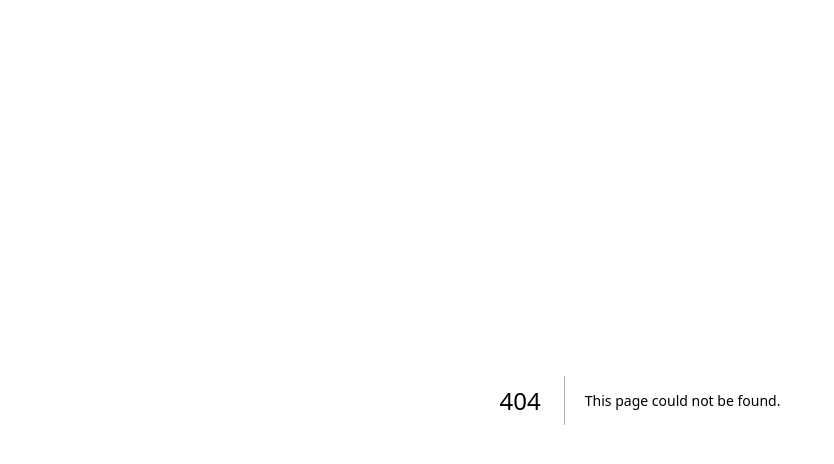
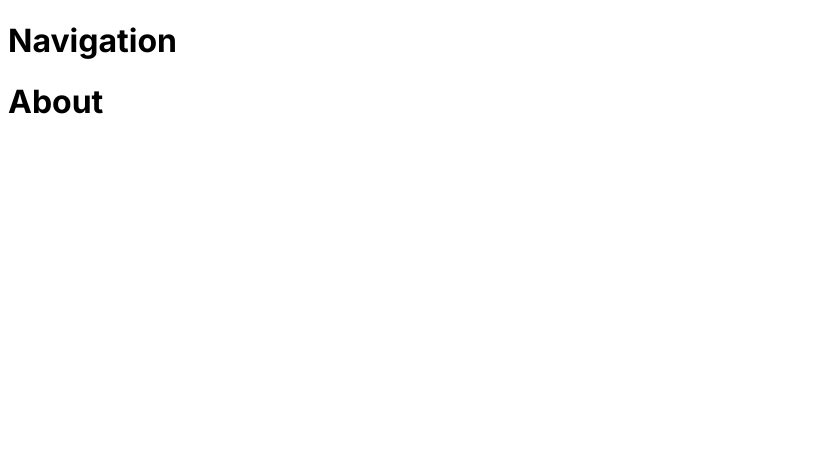
Before and after one commit to 2wisdom/seolgi-roun, a Next.js app: page /about in a window 1280 px wide. Before the commit this address had no page. Shown: the top 464 px of the page, without its empty margins (0-834 px from the left). Built offline with nearby package versions, Linux system fonts and the light colour scheme.

Commit message:
page 구성

```diff
--- /dev/null
+++ b/src/app/(pages)/about/page.tsx
@@ -0,0 +1,9 @@
+import React from "react";
+
+export default function About() {
+  return (
+    <div>
+      <h1>About</h1>
+    </div>
+  );
+}
--- a/src/app/layout.tsx
+++ b/src/app/(pages)/layout.tsx
@@ -1,4 +1,5 @@
 import { Inter } from "next/font/google";
+import Navbar from "../components/navbar";
 
 const inter = Inter({ subsets: ["latin"] });
 
@@ -14,7 +15,10 @@ export default function RootLayout({
 }) {
   return (
     <html lang="ko">
-      <body className={inter.className}>{children}</body>
+      <body className={inter.className}>
+        <Navbar />
+        {children}
+      </body>
     </html>
   );
 }
--- /dev/null
+++ b/src/app/components/navbar.tsx
@@ -0,0 +1,9 @@
+import React from "react";
+
+export default function Navbar() {
+  return (
+    <div>
+      <h1>Navigation</h1>
+    </div>
+  );
+}
```
Also changed, not shown: src/app/(pages)/class/page.tsx (added, +9 -0 lines), src/app/(pages)/login/page.tsx (added, +9 -0 lines), src/app/(pages)/me/page.tsx (added, +9 -0 lines), src/app/(pages)/shop/page.tsx (added, +9 -0 lines), src/app/(pages)/page.tsx (renamed from src/app/page.tsx).
